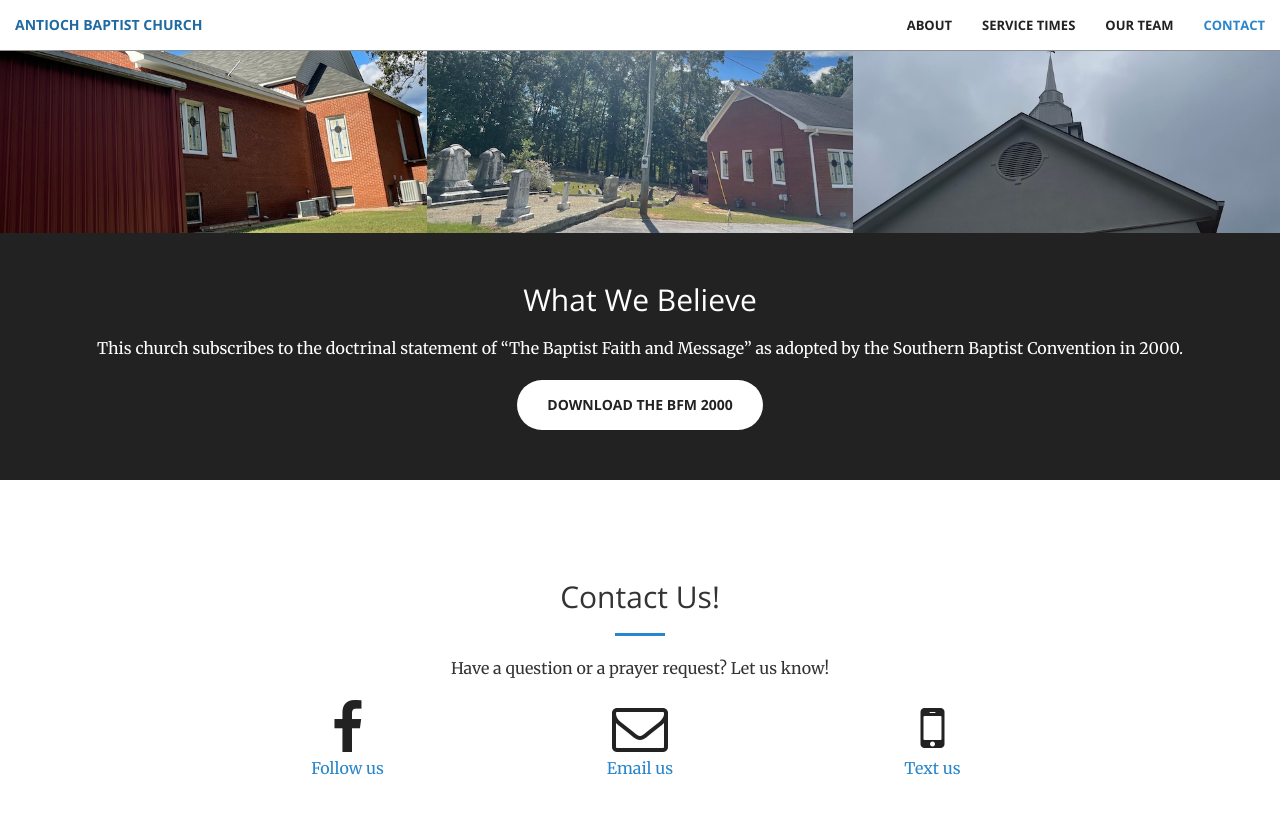
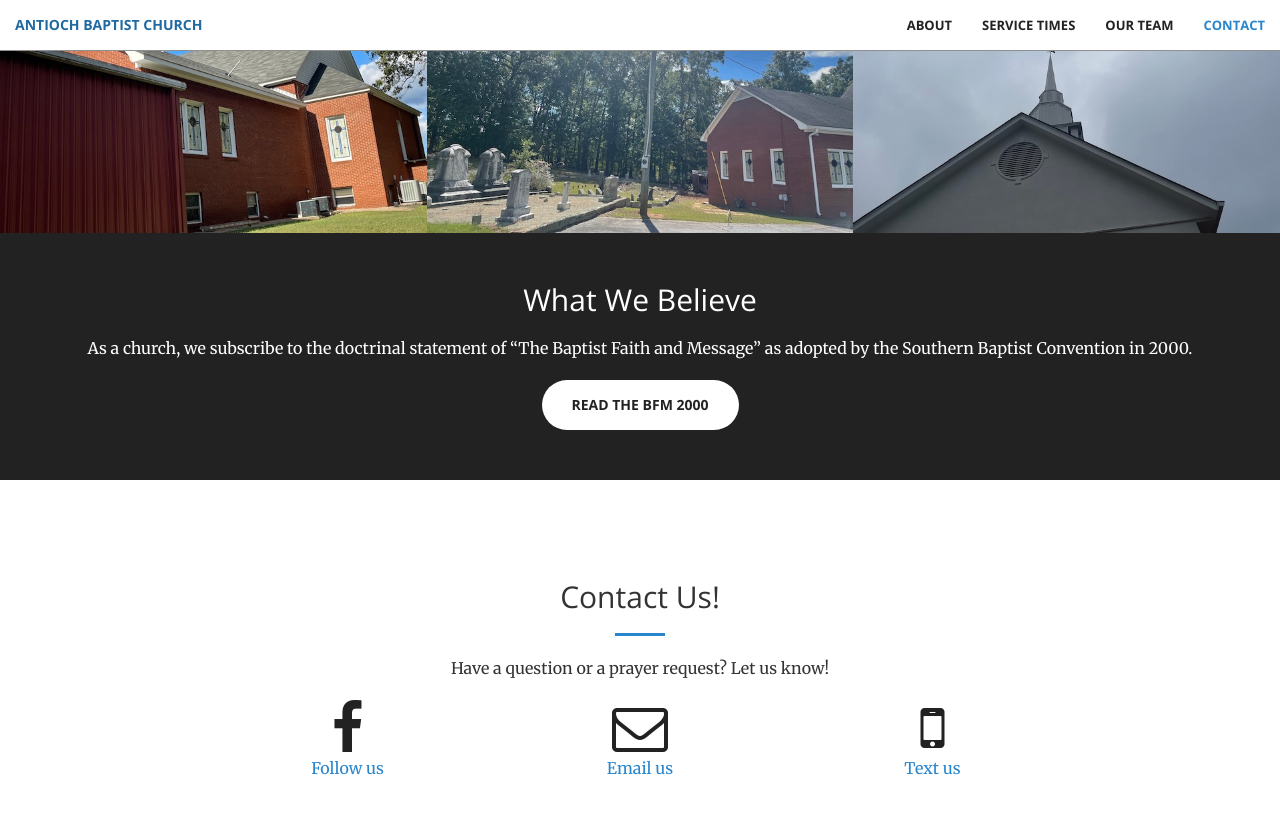
Before and after one commit to antiochbaptist/antiochbaptist.github.io, a Jekyll site: the page built from index.html, in a window 1280 px wide and 900 px high, scrolled down 2249 px. Shown: the top 814 px of the window. Built offline with Jekyll 4.4.1, drawn with Linux system fonts in a browser that asks for light colours.

Commit message:
Update aside.html

```diff
--- a/_includes/aside.html
+++ b/_includes/aside.html
@@ -2,8 +2,8 @@
       <div class="container text-center">
           <div class="call-to-action">
               <h2>What We Believe</h2>
-            <p>This church subscribes to the doctrinal statement of “The Baptist Faith and Message” as adopted by the Southern Baptist Convention in 2000.</p>
-              <a href="./BFM2000.pdf" class="btn btn-default btn-xl wow tada">Download the BFM 2000</a>
+            <p>As a church, we subscribe to the doctrinal statement of “The Baptist Faith and Message” as adopted by the Southern Baptist Convention in 2000.</p>
+              <a href="./BFM2000.pdf" class="btn btn-default btn-xl wow tada">Read the BFM 2000</a>
           </div>
       </div>
   </aside>
```
